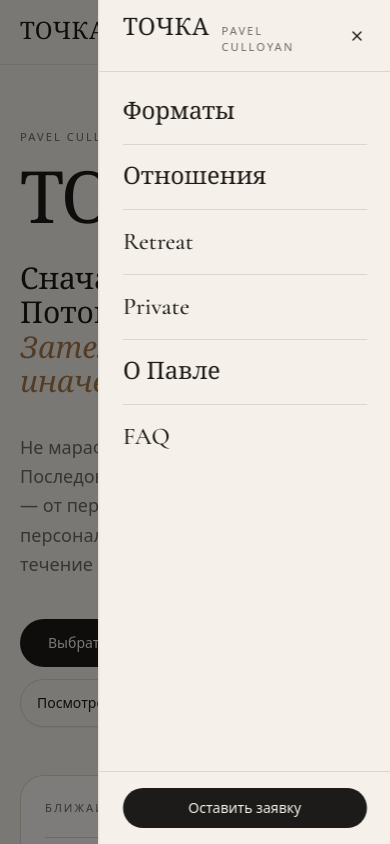
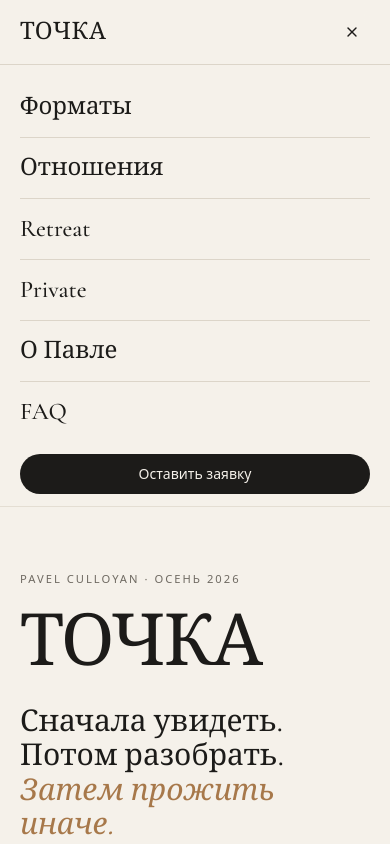
Before and after one commit to ayaz-js/culloyan, a React (Vite) app: page / in a window 390 px wide. Both pictures are taken after a click on the button "Открыть меню". Shown: the top 844 px of the page. Built offline with nearby package versions, Linux system fonts and the light colour scheme.

Commit message:
revert "feat: add drawer for mobile screen"
This reverts commit 6fbba2b.

```diff
--- a/package.json
+++ b/package.json
@@ -23,8 +23,7 @@
     "react-dom": "^19.2.8",
     "tailwind-merge": "^3.7.0",
     "tailwindcss": "^4.3.3",
-    "tw-animate-css": "^1.4.0",
-    "vaul": "^1.1.2"
+    "tw-animate-css": "^1.4.0"
   },
   "devDependencies": {
     "@eslint/js": "^10.0.1",
--- a/src/components/site/header.tsx
+++ b/src/components/site/header.tsx
@@ -1,44 +1,17 @@
-import { useRef, useState } from 'react'
+import { useState } from 'react'
 import { MenuIcon, XIcon } from 'lucide-react'
 import { Button } from '@/components/ui/button'
-import {
-  Drawer,
-  DrawerClose,
-  DrawerContent,
-  DrawerDescription,
-  DrawerFooter,
-  DrawerHeader,
-  DrawerTitle,
-  DrawerTrigger,
-} from '@/components/ui/drawer'
 import { nav } from '@/data/content'
 import { WhatsAppButton } from './whatsapp-button'
 import { Container } from './primitives'
 
 export function Header() {
   const [open, setOpen] = useState(false)
-  // Якорь, к которому прокрутить после закрытия меню.
-  // Пока drawer открыт, vaul блокирует скролл страницы — поэтому скроллим уже после анимации закрытия.
-  const pendingHash = useRef<string | null>(null)
-
-  const goTo = (href: string) => (event: React.MouseEvent<HTMLAnchorElement>) => {
-    event.preventDefault()
-    pendingHash.current = href
-    setOpen(false)
-  }
-
-  const handleAnimationEnd = (isOpen: boolean) => {
-    if (isOpen || !pendingHash.current) return
-    const href = pendingHash.current
-    pendingHash.current = null
-    document.querySelector(href)?.scrollIntoView({ behavior: 'smooth' })
-    history.replaceState(null, '', href)
-  }
 
   return (
     <header className="sticky top-0 z-40 border-b border-border/70 bg-background/85 backdrop-blur-md">
       <Container className="flex h-16 items-center justify-between gap-6">
-        <a href="#top" className="flex items-baseline gap-3">
+        <a href="#top" className="flex items-baseline gap-3" onClick={() => setOpen(false)}>
           <span className="font-serif text-2xl leading-none tracking-wide">ТОЧКА</span>
           <span className="eyebrow hidden text-muted-foreground sm:inline">Pavel Culloyan</span>
         </a>
@@ -59,74 +32,43 @@ export function Header() {
           <WhatsAppButton place="header" className="hidden rounded-full px-5 sm:inline-flex">
             Оставить заявку
           </WhatsAppButton>
-
-          <Drawer
-            direction="right"
-            open={open}
-            onOpenChange={setOpen}
-            onAnimationEnd={handleAnimationEnd}
-          >
-            <DrawerTrigger asChild>
           <Button
             variant="ghost"
             size="icon"
             className="rounded-full lg:hidden"
-                aria-label="Открыть меню"
+            aria-label={open ? 'Закрыть меню' : 'Открыть меню'}
+            aria-expanded={open}
+            onClick={() => setOpen((isOpen) => !isOpen)}
           >
-                <MenuIcon />
+            {open ? <XIcon /> : <MenuIcon />}
           </Button>
-            </DrawerTrigger>
+        </div>
+      </Container>
 
-            <DrawerContent className="lg:hidden">
-              <DrawerHeader className="flex-row items-center justify-between border-b border-border px-6 py-4">
-                <div className="flex items-baseline gap-3">
-                  <DrawerTitle className="font-serif text-2xl leading-none font-normal tracking-wide">
-                    ТОЧКА
-                  </DrawerTitle>
-                  <DrawerDescription className="eyebrow">Pavel Culloyan</DrawerDescription>
-                </div>
-                <DrawerClose asChild>
-                  <Button
-                    variant="ghost"
-                    size="icon"
-                    className="-mr-2 rounded-full"
-                    aria-label="Закрыть меню"
-                  >
-                    <XIcon />
-                  </Button>
-                </DrawerClose>
-              </DrawerHeader>
-
-              <nav
-                className="flex flex-1 flex-col overflow-y-auto px-6 py-2"
-                aria-label="Мобильная навигация"
-              >
+      {open && (
+        <div className="border-t border-border lg:hidden">
+          <Container className="flex flex-col py-3">
             {nav.map((item) => (
               <a
                 key={item.href}
                 href={item.href}
-                    onClick={goTo(item.href)}
-                    className="hairline py-4 font-serif text-2xl transition-colors first:border-t-0 hover:text-muted-foreground"
+                onClick={() => setOpen(false)}
+                className="hairline py-3.5 font-serif text-2xl first:border-t-0"
               >
                 {item.label}
               </a>
             ))}
-              </nav>
-
-              <DrawerFooter className="border-t border-border px-6 pt-4 pb-[max(1rem,env(safe-area-inset-bottom))]">
             <WhatsAppButton
               place="mobile-menu"
-                  className="rounded-full"
+              className="mt-3 rounded-full sm:hidden"
               size="lg"
               onClick={() => setOpen(false)}
             >
               Оставить заявку
             </WhatsAppButton>
-              </DrawerFooter>
-            </DrawerContent>
-          </Drawer>
+          </Container>
         </div>
-      </Container>
+      )}
     </header>
   )
 }
--- a/src/components/ui/drawer.tsx
+++ /dev/null
@@ -1,122 +0,0 @@
-import * as React from 'react'
-import { Drawer as DrawerPrimitive } from 'vaul'
-
-import { cn } from '@/lib/utils'
-
-function Drawer({ ...props }: React.ComponentProps<typeof DrawerPrimitive.Root>) {
-  return <DrawerPrimitive.Root data-slot="drawer" {...props} />
-}
-
-function DrawerTrigger({ ...props }: React.ComponentProps<typeof DrawerPrimitive.Trigger>) {
-  return <DrawerPrimitive.Trigger data-slot="drawer-trigger" {...props} />
-}
-
-function DrawerPortal({ ...props }: React.ComponentProps<typeof DrawerPrimitive.Portal>) {
-  return <DrawerPrimitive.Portal data-slot="drawer-portal" {...props} />
-}
-
-function DrawerClose({ ...props }: React.ComponentProps<typeof DrawerPrimitive.Close>) {
-  return <DrawerPrimitive.Close data-slot="drawer-close" {...props} />
-}
-
-function DrawerOverlay({
-  className,
-  ...props
-}: React.ComponentProps<typeof DrawerPrimitive.Overlay>) {
-  return (
-    <DrawerPrimitive.Overlay
-      data-slot="drawer-overlay"
-      className={cn(
-        'fixed inset-0 z-50 bg-black/50 data-[state=closed]:animate-out data-[state=closed]:fade-out-0 data-[state=open]:animate-in data-[state=open]:fade-in-0',
-        className,
-      )}
-      {...props}
-    />
-  )
-}
-
-function DrawerContent({
-  className,
-  children,
-  ...props
-}: React.ComponentProps<typeof DrawerPrimitive.Content>) {
-  return (
-    <DrawerPortal data-slot="drawer-portal">
-      <DrawerOverlay />
-      <DrawerPrimitive.Content
-        data-slot="drawer-content"
-        className={cn(
-          'group/drawer-content fixed z-50 flex h-auto flex-col bg-background',
-          'data-[vaul-drawer-direction=top]:inset-x-0 data-[vaul-drawer-direction=top]:top-0 data-[vaul-drawer-direction=top]:mb-24 data-[vaul-drawer-direction=top]:max-h-[80vh] data-[vaul-drawer-direction=top]:rounded-b-lg data-[vaul-drawer-direction=top]:border-b',
-          'data-[vaul-drawer-direction=bottom]:inset-x-0 data-[vaul-drawer-direction=bottom]:bottom-0 data-[vaul-drawer-direction=bottom]:mt-24 data-[vaul-drawer-direction=bottom]:max-h-[80vh] data-[vaul-drawer-direction=bottom]:rounded-t-lg data-[vaul-drawer-direction=bottom]:border-t',
-          'data-[vaul-drawer-direction=right]:inset-y-0 data-[vaul-drawer-direction=right]:right-0 data-[vaul-drawer-direction=right]:w-3/4 data-[vaul-drawer-direction=right]:border-l data-[vaul-drawer-direction=right]:sm:max-w-sm',
-          'data-[vaul-drawer-direction=left]:inset-y-0 data-[vaul-drawer-direction=left]:left-0 data-[vaul-drawer-direction=left]:w-3/4 data-[vaul-drawer-direction=left]:border-r data-[vaul-drawer-direction=left]:sm:max-w-sm',
-          className,
-        )}
-        {...props}
-      >
-        <div className="mx-auto mt-4 hidden h-2 w-[100px] shrink-0 rounded-full bg-muted group-data-[vaul-drawer-direction=bottom]/drawer-content:block" />
-        {children}
-      </DrawerPrimitive.Content>
-    </DrawerPortal>
-  )
-}
-
-function DrawerHeader({ className, ...props }: React.ComponentProps<'div'>) {
-  return (
-    <div
-      data-slot="drawer-header"
-      className={cn(
-        'flex flex-col gap-0.5 p-4 group-data-[vaul-drawer-direction=bottom]/drawer-content:text-center group-data-[vaul-drawer-direction=top]/drawer-content:text-center md:gap-1.5 md:text-left',
-        className,
-      )}
-      {...props}
-    />
-  )
-}
-
-function DrawerFooter({ className, ...props }: React.ComponentProps<'div'>) {
-  return (
-    <div
-      data-slot="drawer-footer"
-      className={cn('mt-auto flex flex-col gap-2 p-4', className)}
-      {...props}
-    />
-  )
-}
-
-function DrawerTitle({ className, ...props }: React.ComponentProps<typeof DrawerPrimitive.Title>) {
-  return (
-    <DrawerPrimitive.Title
-      data-slot="drawer-title"
-      className={cn('font-semibold text-foreground', className)}
-      {...props}
-    />
-  )
-}
-
-function DrawerDescription({
-  className,
-  ...props
-}: React.ComponentProps<typeof DrawerPrimitive.Description>) {
-  return (
-    <DrawerPrimitive.Description
-      data-slot="drawer-description"
-      className={cn('text-sm text-muted-foreground', className)}
-      {...props}
-    />
-  )
-}
-
-export {
-  Drawer,
-  DrawerPortal,
-  DrawerOverlay,
-  DrawerTrigger,
-  DrawerClose,
-  DrawerContent,
-  DrawerHeader,
-  DrawerFooter,
-  DrawerTitle,
-  DrawerDescription,
-}
```
Also changed, not shown: 1 other file (tests, documents, lock files or other folders). Lines whose indentation alone changed are shown as unchanged.
